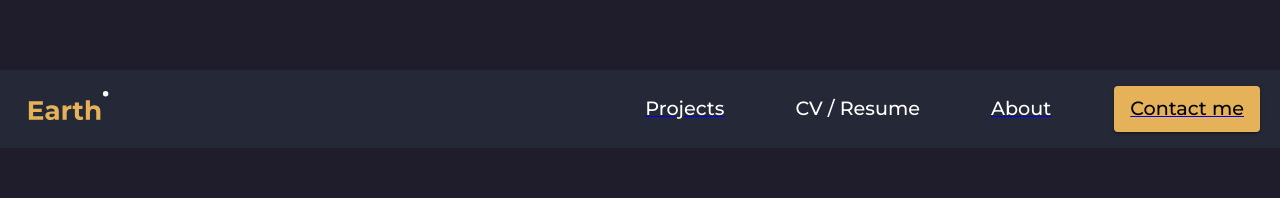
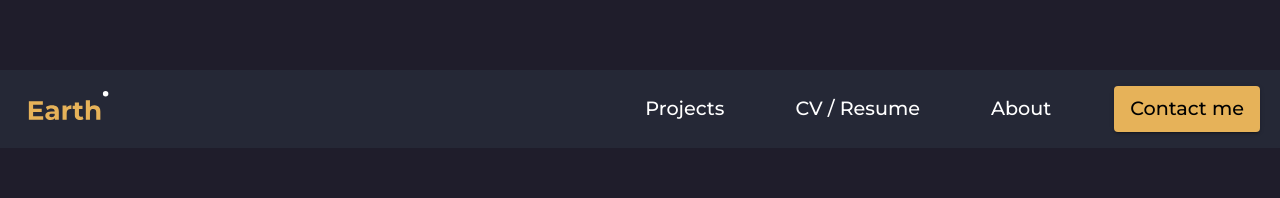
Before and after one commit to earthjan/earth, a React (Create React App) app: page / in a window 1280 px wide. Shown: the part 730-928 px from the top of the page. Built offline with nearby package versions, Linux system fonts and the light colour scheme.

Commit message:
Correct prop declaration

```diff
--- a/src/components/atoms/HashLink/HashLink.js
+++ b/src/components/atoms/HashLink/HashLink.js
@@ -6,7 +6,7 @@ import styles from "./styles";
 
 const HashLink = ({ to, children }) => {
   return (
-    <HL smooth to={to} styles={styles.link}>
+    <HL smooth to={to} style={styles.link}>
       {children}
     </HL>
   );
```
